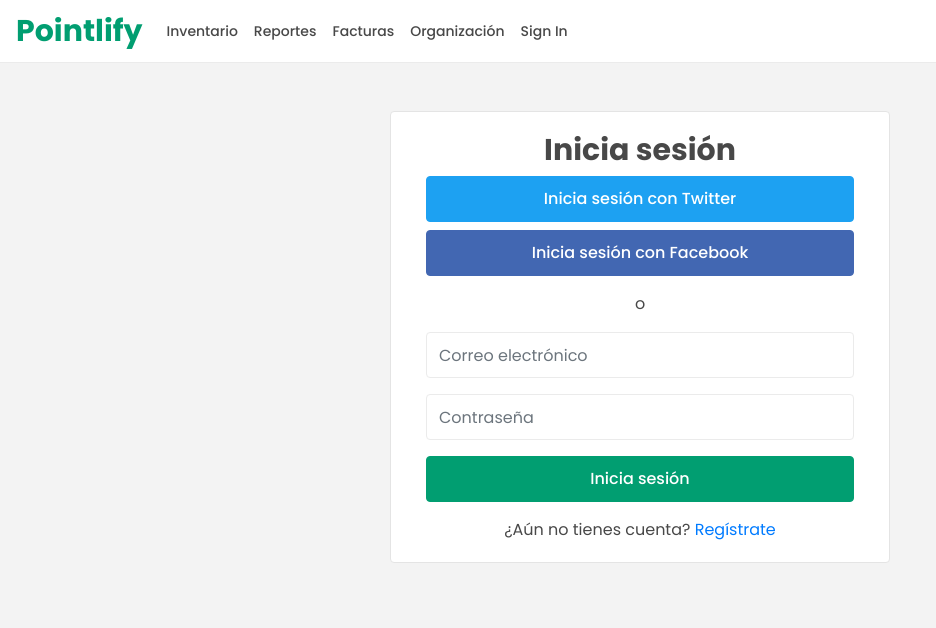
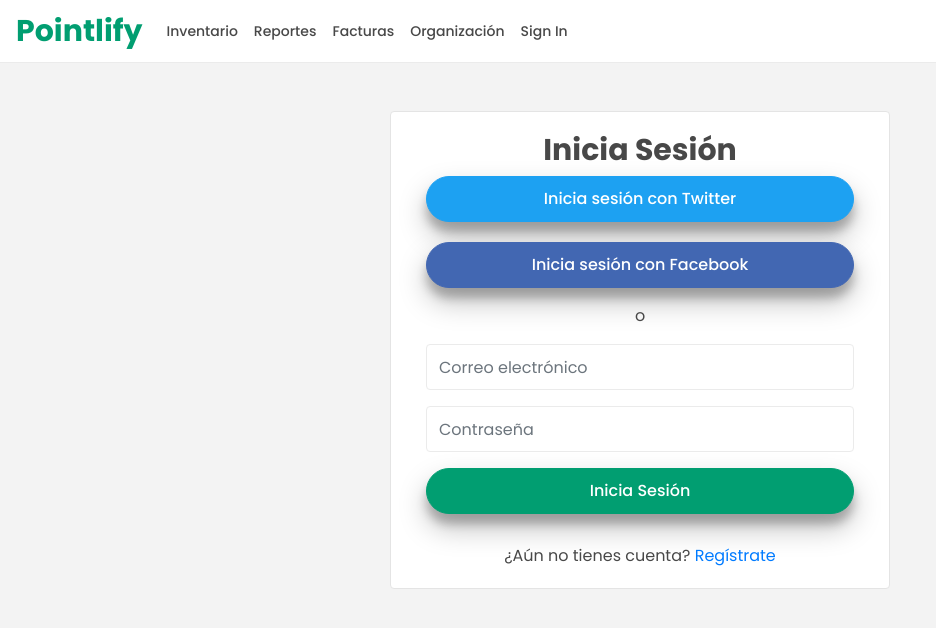
Before and after one commit to pedro412/pos_pointlify_old, a React app: page /login in a window 1280 px wide. Shown: the top 628 px of the page, without its empty margins (0-936 px from the left). Built offline with nearby package versions, Linux system fonts and the light colour scheme.

Commit message:
Se agregan Estilos a los botones de Login

```diff
--- a/src/assets/styles/Login.scss
+++ b/src/assets/styles/Login.scss
@@ -1,6 +1,7 @@
 .auth-card {
     max-width: 500px;
     margin: auto;
+
 }
 
 .auth-card .card-body {
@@ -11,6 +12,8 @@
     background-color: #4267b2;
     border-color: #4267b2;
     color: #fff;
+    border-radius: 30px !important;
+    box-shadow: 0 14px 28px rgba(0,0,0,0.25), 0 10px 10px rgba(0,0,0,0.22);
 }
 
 .btn-facebook:hover {
@@ -23,6 +26,9 @@
     background-color: #1da1f2;
     border-color: #1da1f2;
     color: #fff;
+    margin-bottom: 20px;
+    border-radius: 30px !important;
+    box-shadow: 0 14px 28px rgba(0,0,0,0.25), 0 10px 10px rgba(0,0,0,0.22);
 }
 
 .btn-twitter:hover {
@@ -30,3 +36,10 @@
     border-color: #1da1f2;
     color: #fff;
 }
+
+.btn-success {
+    border-radius: 30px !important;
+    box-shadow: 0 14px 28px rgba(0,0,0,0.25), 0 10px 10px rgba(0,0,0,0.22);
+    margin-bottom: 30px;
+
+}
--- a/src/containers/Login.jsx
+++ b/src/containers/Login.jsx
@@ -7,7 +7,7 @@ const Login = () => {
     <div className='container mt-5'>
       <div className='card auth-card'>
         <div className='card-body'>
-          <h1 className='text-center'>Inicia sesión</h1>
+          <h1 className='text-center'>Inicia Sesión</h1>
 
           <button type='button' className='btn btn-twitter btn-block'>
             Inicia sesión con Twitter
@@ -31,7 +31,7 @@ const Login = () => {
               <input type='password' className='form-control' placeholder='Contraseña' />
             </div>
             <div className='text-center'>
-              <button type='submit' className='btn btn-success btn-block'>Inicia sesión</button>
+              <button type='submit' className='btn btn-success btn-block'>Inicia Sesión</button>
             </div>
             <div className='text-center mt-3'>
               <span>¿Aún no tienes cuenta? </span>
```
